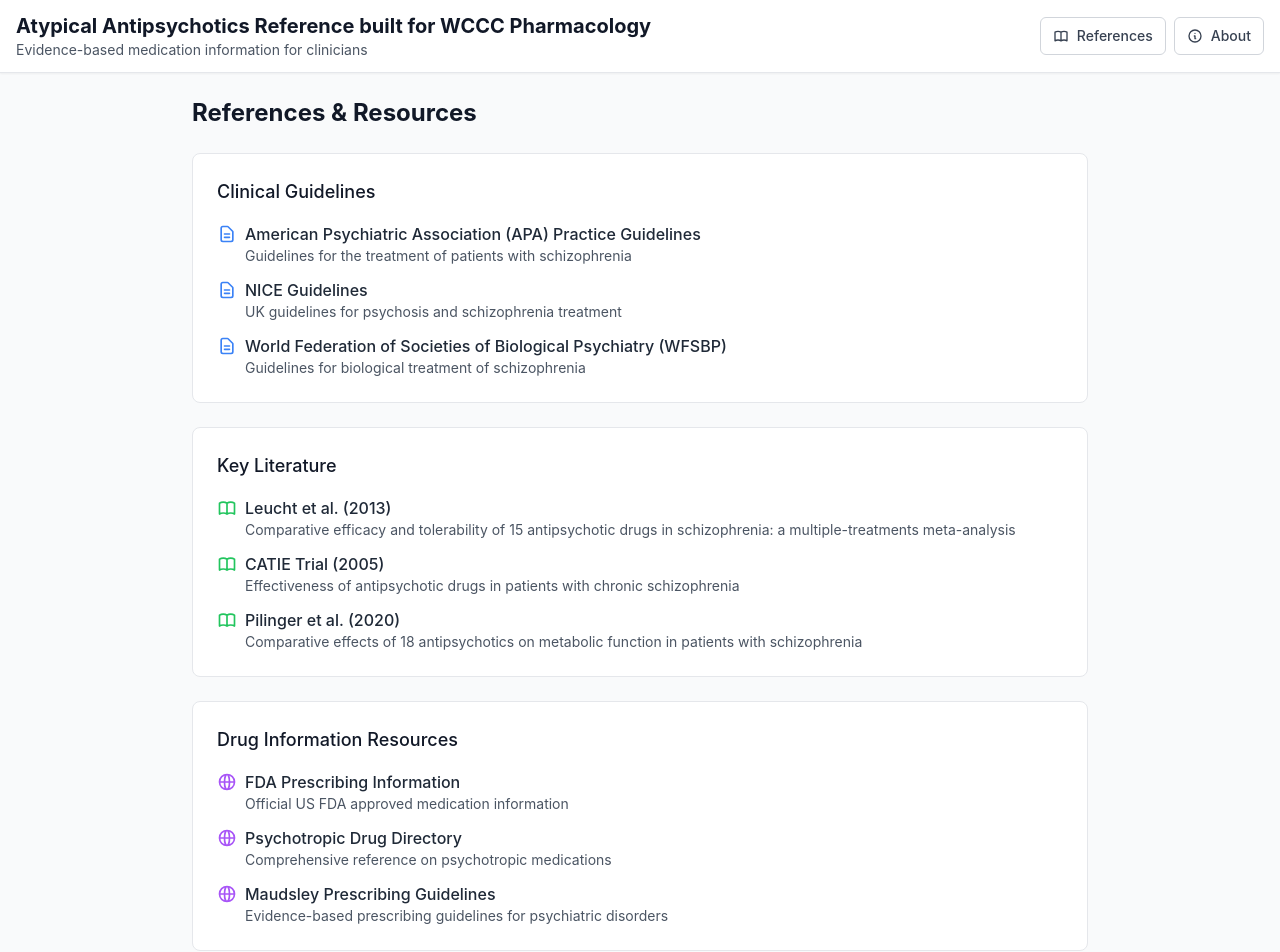
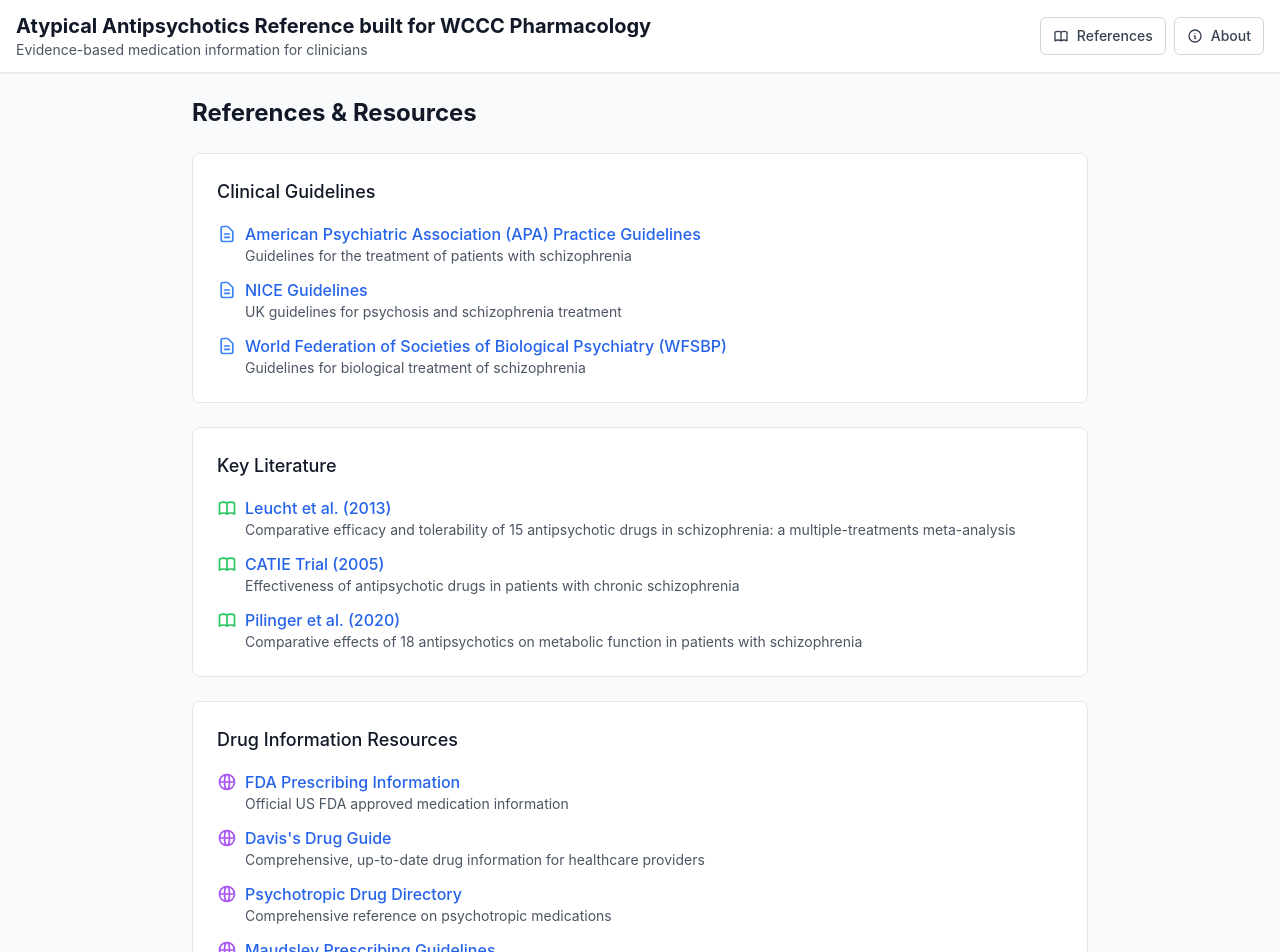
Before and after one commit to b0id/atypical, a React (Vite) app: page /references in a window 1280 px wide. Shown: the top 952 px of the page. Built offline with nearby package versions, Linux system fonts and the light colour scheme.

Commit message:
updated references page
Signed-off-by: b0id <b0id.lonewolf.dev@gmail.com>

```diff
--- a/src/pages/ReferencesPage.tsx
+++ b/src/pages/ReferencesPage.tsx
@@ -13,7 +13,11 @@ const ReferencesPage: React.FC = () => {
               <path strokeLinecap="round" strokeLinejoin="round" strokeWidth={2} d="M9 12h6m-6 4h6m2 5H7a2 2 0 01-2-2V5a2 2 0 012-2h5.586a1 1 0 01.707.293l5.414 5.414a1 1 0 01.293.707V19a2 2 0 01-2 2z" />
             </svg>
             <div>
-              <p className="font-medium text-gray-800">American Psychiatric Association (APA) Practice Guidelines</p>
+              <p className="font-medium text-gray-800">
+                <a href="https://psychiatryonline.org/doi/book/10.1176/appi.books.9780890424841" target="_blank" rel="noopener noreferrer" className="text-blue-600 hover:text-blue-800">
+                  American Psychiatric Association (APA) Practice Guidelines
+                </a>
+              </p>
               <p className="text-gray-600 text-sm">Guidelines for the treatment of patients with schizophrenia</p>
             </div>
           </li>
@@ -22,7 +26,11 @@ const ReferencesPage: React.FC = () => {
               <path strokeLinecap="round" strokeLinejoin="round" strokeWidth={2} d="M9 12h6m-6 4h6m2 5H7a2 2 0 01-2-2V5a2 2 0 012-2h5.586a1 1 0 01.707.293l5.414 5.414a1 1 0 01.293.707V19a2 2 0 01-2 2z" />
             </svg>
             <div>
-              <p className="font-medium text-gray-800">NICE Guidelines</p>
+              <p className="font-medium text-gray-800">
+                <a href="https://www.nice.org.uk/guidance/cg178" target="_blank" rel="noopener noreferrer" className="text-blue-600 hover:text-blue-800">
+                  NICE Guidelines
+                </a>
+              </p>
               <p className="text-gray-600 text-sm">UK guidelines for psychosis and schizophrenia treatment</p>
             </div>
           </li>
@@ -31,7 +39,11 @@ const ReferencesPage: React.FC = () => {
               <path strokeLinecap="round" strokeLinejoin="round" strokeWidth={2} d="M9 12h6m-6 4h6m2 5H7a2 2 0 01-2-2V5a2 2 0 012-2h5.586a1 1 0 01.707.293l5.414 5.414a1 1 0 01.293.707V19a2 2 0 01-2 2z" />
             </svg>
             <div>
-              <p className="font-medium text-gray-800">World Federation of Societies of Biological Psychiatry (WFSBP)</p>
+              <p className="font-medium text-gray-800">
+                <a href="https://www.wfsbp.org/educational-activities/wfsbp-guidelines/" target="_blank" rel="noopener noreferrer" className="text-blue-600 hover:text-blue-800">
+                  World Federation of Societies of Biological Psychiatry (WFSBP)
+                </a>
+              </p>
               <p className="text-gray-600 text-sm">Guidelines for biological treatment of schizophrenia</p>
             </div>
           </li>
@@ -46,7 +58,11 @@ const ReferencesPage: React.FC = () => {
               <path strokeLinecap="round" strokeLinejoin="round" strokeWidth={2} d="M12 6.253v13m0-13C10.832 5.477 9.246 5 7.5 5S4.168 5.477 3 6.253v13C4.168 18.477 5.754 18 7.5 18s3.332.477 4.5 1.253m0-13C13.168 5.477 14.754 5 16.5 5c1.747 0 3.332.477 4.5 1.253v13C19.832 18.477 18.247 18 16.5 18c-1.746 0-3.332.477-4.5 1.253" />
             </svg>
             <div>
-              <p className="font-medium text-gray-800">Leucht et al. (2013)</p>
+              <p className="font-medium text-gray-800">
+                <a href="https://pubmed.ncbi.nlm.nih.gov/23810019/" target="_blank" rel="noopener noreferrer" className="text-blue-600 hover:text-blue-800">
+                  Leucht et al. (2013)
+                </a>
+              </p>
               <p className="text-gray-600 text-sm">Comparative efficacy and tolerability of 15 antipsychotic drugs in schizophrenia: a multiple-treatments meta-analysis</p>
             </div>
           </li>
@@ -55,7 +71,11 @@ const ReferencesPage: React.FC = () => {
               <path strokeLinecap="round" strokeLinejoin="round" strokeWidth={2} d="M12 6.253v13m0-13C10.832 5.477 9.246 5 7.5 5S4.168 5.477 3 6.253v13C4.168 18.477 5.754 18 7.5 18s3.332.477 4.5 1.253m0-13C13.168 5.477 14.754 5 16.5 5c1.747 0 3.332.477 4.5 1.253v13C19.832 18.477 18.247 18 16.5 18c-1.746 0-3.332.477-4.5 1.253" />
             </svg>
             <div>
-              <p className="font-medium text-gray-800">CATIE Trial (2005)</p>
+              <p className="font-medium text-gray-800">
+                <a href="https://pubmed.ncbi.nlm.nih.gov/16172203/" target="_blank" rel="noopener noreferrer" className="text-blue-600 hover:text-blue-800">
+                  CATIE Trial (2005)
+                </a>
+              </p>
               <p className="text-gray-600 text-sm">Effectiveness of antipsychotic drugs in patients with chronic schizophrenia</p>
             </div>
           </li>
@@ -64,7 +84,11 @@ const ReferencesPage: React.FC = () => {
               <path strokeLinecap="round" strokeLinejoin="round" strokeWidth={2} d="M12 6.253v13m0-13C10.832 5.477 9.246 5 7.5 5S4.168 5.477 3 6.253v13C4.168 18.477 5.754 18 7.5 18s3.332.477 4.5 1.253m0-13C13.168 5.477 14.754 5 16.5 5c1.747 0 3.332.477 4.5 1.253v13C19.832 18.477 18.247 18 16.5 18c-1.746 0-3.332.477-4.5 1.253" />
             </svg>
             <div>
-              <p className="font-medium text-gray-800">Pilinger et al. (2020)</p>
+              <p className="font-medium text-gray-800">
+                <a href="https://pubmed.ncbi.nlm.nih.gov/31860457/" target="_blank" rel="noopener noreferrer" className="text-blue-600 hover:text-blue-800">
+                  Pilinger et al. (2020)
+                </a>
+              </p>
               <p className="text-gray-600 text-sm">Comparative effects of 18 antipsychotics on metabolic function in patients with schizophrenia</p>
             </div>
           </li>
@@ -79,7 +103,11 @@ const ReferencesPage: React.FC = () => {
               <path strokeLinecap="round" strokeLinejoin="round" strokeWidth={2} d="M21 12a9 9 0 01-9 9m9-9a9 9 0 00-9-9m9 9H3m9 9a9 9 0 01-9-9m9 9c1.657 0 3-4.03 3-9s-1.343-9-3-9m0 18c-1.657 0-3-4.03-3-9s1.343-9 3-9m-9 9a9 9 0 019-9" />
             </svg>
             <div>
-              <p className="font-medium text-gray-800">FDA Prescribing Information</p>
+              <p className="font-medium text-gray-800">
+                <a href="https://www.accessdata.fda.gov/scripts/cder/daf/" target="_blank" rel="noopener noreferrer" className="text-blue-600 hover:text-blue-800">
+                  FDA Prescribing Information
+                </a>
+              </p>
               <p className="text-gray-600 text-sm">Official US FDA approved medication information</p>
             </div>
           </li>
@@ -88,7 +116,24 @@ const ReferencesPage: React.FC = () => {
               <path strokeLinecap="round" strokeLinejoin="round" strokeWidth={2} d="M21 12a9 9 0 01-9 9m9-9a9 9 0 00-9-9m9 9H3m9 9a9 9 0 01-9-9m9 9c1.657 0 3-4.03 3-9s-1.343-9-3-9m0 18c-1.657 0-3-4.03-3-9s1.343-9 3-9m-9 9a9 9 0 019-9" />
             </svg>
             <div>
-              <p className="font-medium text-gray-800">Psychotropic Drug Directory</p>
+              <p className="font-medium text-gray-800">
+                <a href="https://www.drugguide.com/" target="_blank" rel="noopener noreferrer" className="text-blue-600 hover:text-blue-800">
+                  Davis's Drug Guide
+                </a>
+              </p>
+              <p className="text-gray-600 text-sm">Comprehensive, up-to-date drug information for healthcare providers</p>
+            </div>
+          </li>
+          <li className="flex items-start">
+            <svg className="h-5 w-5 text-purple-500 mr-2 flex-shrink-0 mt-0.5" fill="none" viewBox="0 0 24 24" stroke="currentColor">
+              <path strokeLinecap="round" strokeLinejoin="round" strokeWidth={2} d="M21 12a9 9 0 01-9 9m9-9a9 9 0 00-9-9m9 9H3m9 9a9 9 0 01-9-9m9 9c1.657 0 3-4.03 3-9s-1.343-9-3-9m0 18c-1.657 0-3-4.03-3-9s1.343-9 3-9m-9 9a9 9 0 019-9" />
+            </svg>
+            <div>
+              <p className="font-medium text-gray-800">
+                <a href="https://oxfordmedicaleducation.com/psychiatry" target="_blank" rel="noopener noreferrer" className="text-blue-600 hover:text-blue-800">
+                  Psychotropic Drug Directory
+                </a>
+              </p>
               <p className="text-gray-600 text-sm">Comprehensive reference on psychotropic medications</p>
             </div>
           </li>
@@ -97,7 +142,11 @@ const ReferencesPage: React.FC = () => {
               <path strokeLinecap="round" strokeLinejoin="round" strokeWidth={2} d="M21 12a9 9 0 01-9 9m9-9a9 9 0 00-9-9m9 9H3m9 9a9 9 0 01-9-9m9 9c1.657 0 3-4.03 3-9s-1.343-9-3-9m0 18c-1.657 0-3-4.03-3-9s1.343-9 3-9m-9 9a9 9 0 019-9" />
             </svg>
             <div>
-              <p className="font-medium text-gray-800">Maudsley Prescribing Guidelines</p>
+              <p className="font-medium text-gray-800">
+                <a href="https://www.cambridge.org/core/journals/cns-spectrums" target="_blank" rel="noopener noreferrer" className="text-blue-600 hover:text-blue-800">
+                  Maudsley Prescribing Guidelines
+                </a>
+              </p>
               <p className="text-gray-600 text-sm">Evidence-based prescribing guidelines for psychiatric disorders</p>
             </div>
           </li>
```
